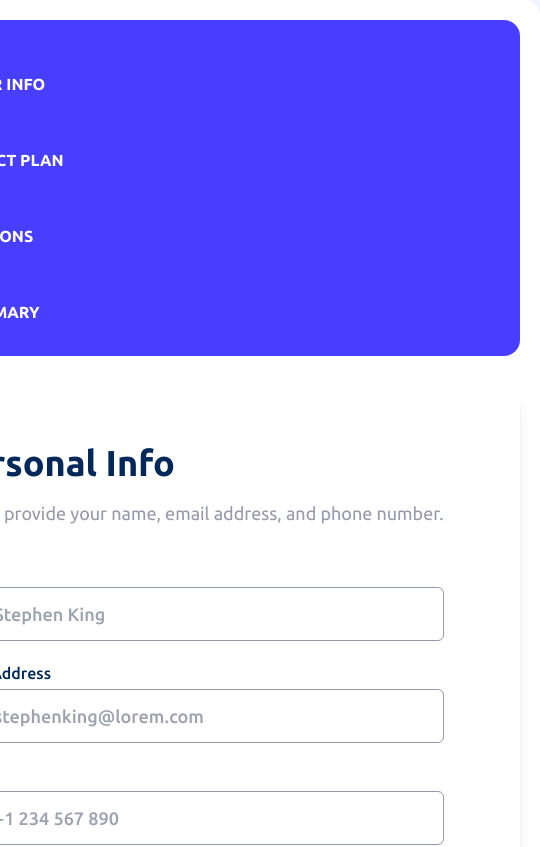
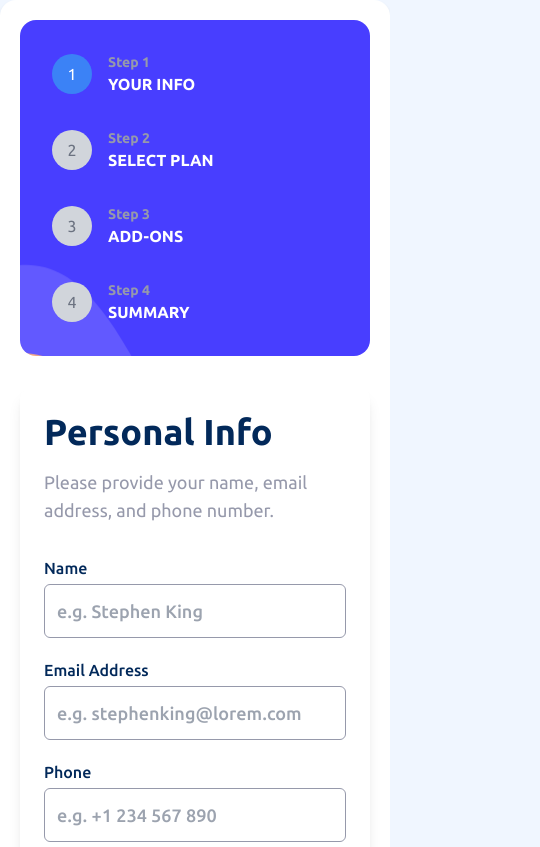
Before and after one commit to Skyz03/Next-Multi-step-form, a Next.js app: page / in a window 390 px wide. Shown: the top 847 px of the page, 540 px wide, since content can reach past the window. Built offline with nearby package versions, Linux system fonts and the light colour scheme.

Commit message:
bug: responsive design

```diff
--- a/app/layout.tsx
+++ b/app/layout.tsx
@@ -22,7 +22,7 @@ export default function RootLayout({
   return (
     <html lang='en'>
       <body className={`${ubuntu.className} bg-magnolia antialiased`}>
-        <main className='container flex min-h-screen items-center justify-center'>
+        <main className='min-w-screen container flex min-h-screen items-center justify-center'>
           {children}
         </main>
       </body>
--- a/app/page.tsx
+++ b/app/page.tsx
@@ -65,8 +65,9 @@ export default function FormPage() {
 
       {/* Form Section */}
       <div className='flex-grow'>
-        <div className='relative flex h-full max-h-[600px] min-h-[600px] min-w-[650px] max-w-[600px] items-center justify-center rounded-xl bg-white p-6 shadow-lg'>
-          {/* Pass setCurrentStep to MultiStepForm to allow form navigation */}
+        <div className='relative flex h-full items-center justify-center rounded-xl bg-white p-6 shadow-lg lg:max-h-[650px] lg:min-h-[650px] lg:min-w-[600px] lg:max-w-[600px]'>
+          {/* Pass setCurrentStep t  o ltiStepForm to allow
+            fg */}
           <MultiStepForm
             currentStep={currentStep}
             setCurrentStep={setCurrentStep}
```
